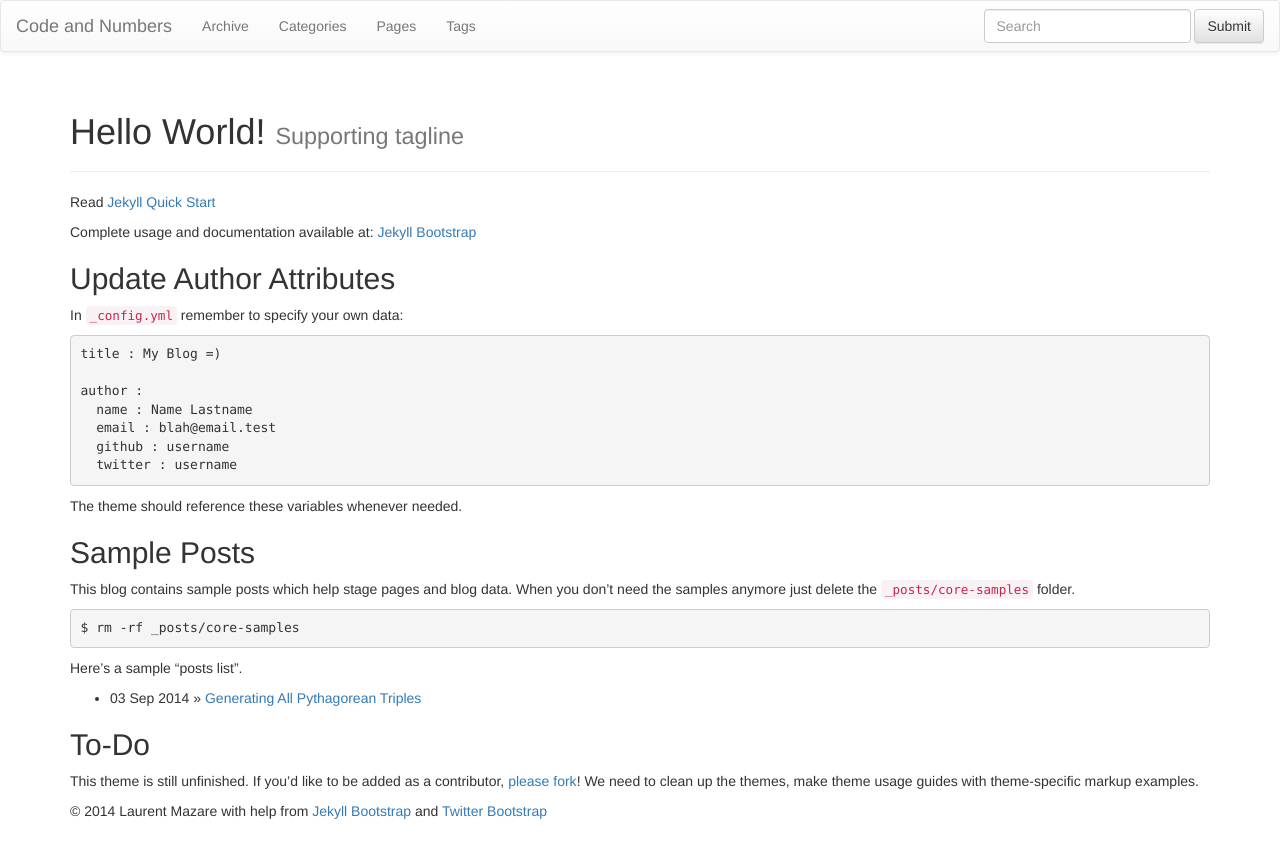
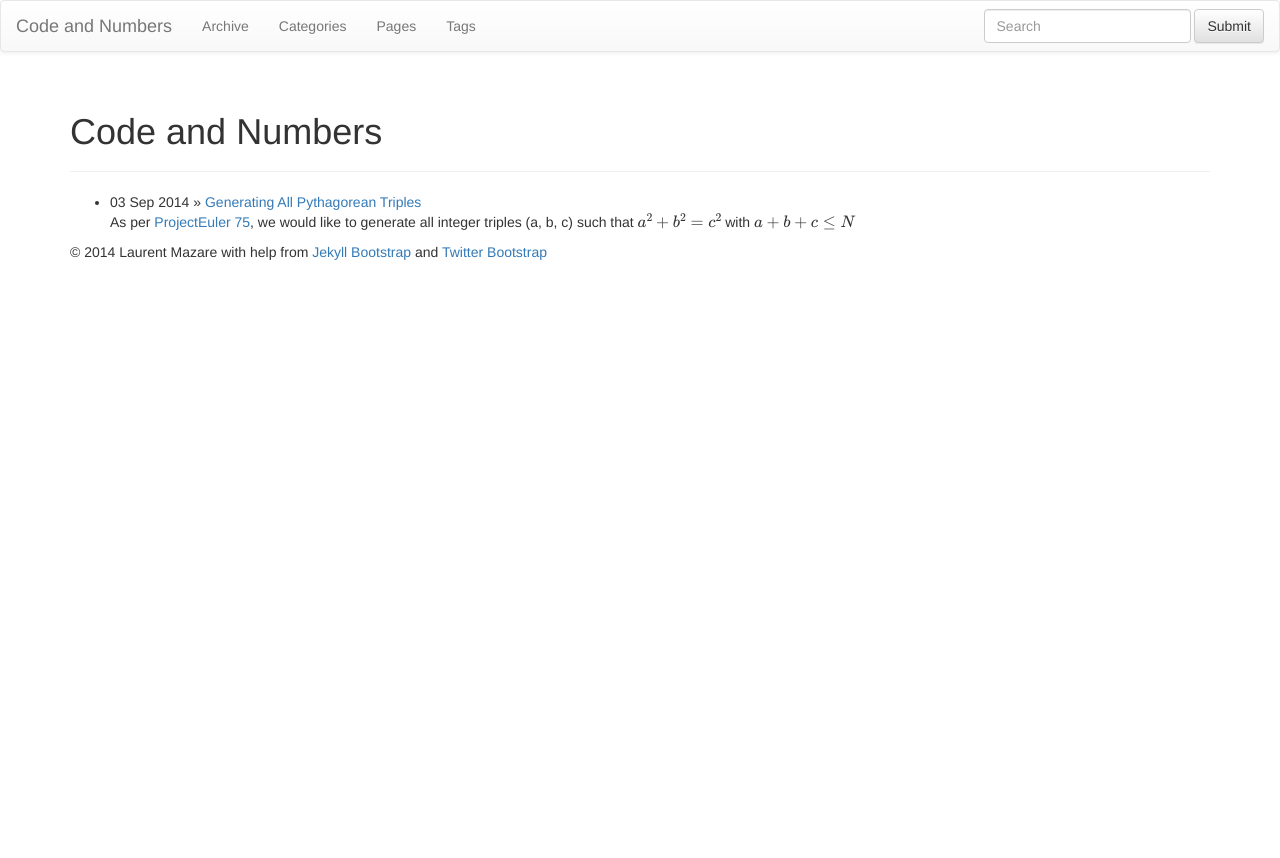
Before and after one commit to LaurentMazare/LaurentMazare.github.io, a Jekyll site: the page built from index.md, in a window 1280 px wide. Shown: the top 858 px of the page. Built offline with Jekyll 4.4.1, drawn with Linux system fonts in a browser that asks for light colours; nearby versions of some CDN libraries; library files that are not in the unit come from our copies; formulas are drawn with MathJax 3.

Commit message:
Post list.

```diff
--- a/index.md
+++ b/index.md
@@ -1,44 +1,13 @@
 ---
 layout: page
-title: Hello World!
-tagline: Supporting tagline
+title: Code and Numbers
+tagline:
 ---
 {% include JB/setup %}
-
-Read [Jekyll Quick Start](http://jekyllbootstrap.com/usage/jekyll-quick-start.html)
-
-Complete usage and documentation available at: [Jekyll Bootstrap](http://jekyllbootstrap.com)
-
-## Update Author Attributes
-
-In `_config.yml` remember to specify your own data:
-
-    title : My Blog =)
-
-    author :
-      name : Name Lastname
-      email : blah@email.test
-      github : username
-      twitter : username
-
-The theme should reference these variables whenever needed.
-
-## Sample Posts
-
-This blog contains sample posts which help stage pages and blog data.
-When you don't need the samples anymore just delete the `_posts/core-samples` folder.
-
-    $ rm -rf _posts/core-samples
-
-Here's a sample "posts list".
 
 <ul class="posts">
   {% for post in site.posts %}
     <li><span>{{ post.date | date_to_string }}</span> &raquo; <a href="{{ BASE_PATH }}{{ post.url }}">{{ post.title }}</a></li>
+    {{ post.excerpt }}
   {% endfor %}
 </ul>
-
-## To-Do
-
-This theme is still unfinished. If you'd like to be added as a contributor, [please fork](http://github.com/plusjade/jekyll-bootstrap)!
-We need to clean up the themes, make theme usage guides with theme-specific markup examples.
```
